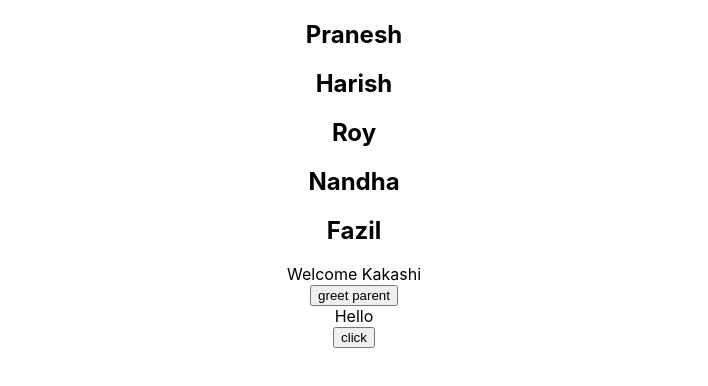
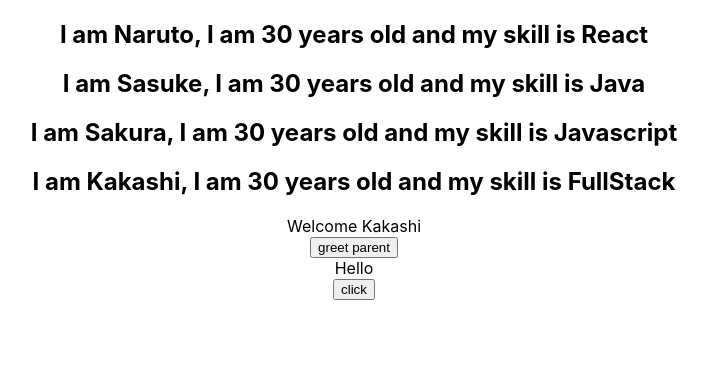
Before and after one commit to Praneshwar24/dxcreactapp, a React (Create React App) app: page / in a window 1280 px wide. Shown: the top 386 px of the page, without its empty margins (286-994 px from the left). Built offline with nearby package versions, Linux system fonts and the light colour scheme.

Commit message:
list of persons json with multiple properties

```diff
--- a/src/components/NameList.js
+++ b/src/components/NameList.js
@@ -2,9 +2,32 @@ import React from 'react'
 
 export default function NameList() {
 
-    const names = ['Pranesh', 'Harish', 'Roy', 'Nandha', 'Fazil']
-    const namesList = names.map(name => <h2>{name}</h2>)
+    const persons = [
+        {
+            id: 1,
+            name: 'Naruto',
+            age: '30',
+            skill: 'React'
+        },
+        {
+            id: 2,
+            name: 'Sasuke',
+            age: '30',
+            skill: 'Java'
+        }, {
+            id: 1,
+            name: 'Sakura',
+            age: '30',
+            skill: 'Javascript'
+        }, {
+            id: 1,
+            name: 'Kakashi',
+            age: '30',
+            skill: 'FullStack'
+        },
+    ]
+    const personList = persons.map(person => <h2>I am {person.name}, I am {person.age} years old and my skill is {person.skill}</h2>)
     return (
-        <div>{namesList}</div>
+        <div>{personList}</div>
     )
 }
```
